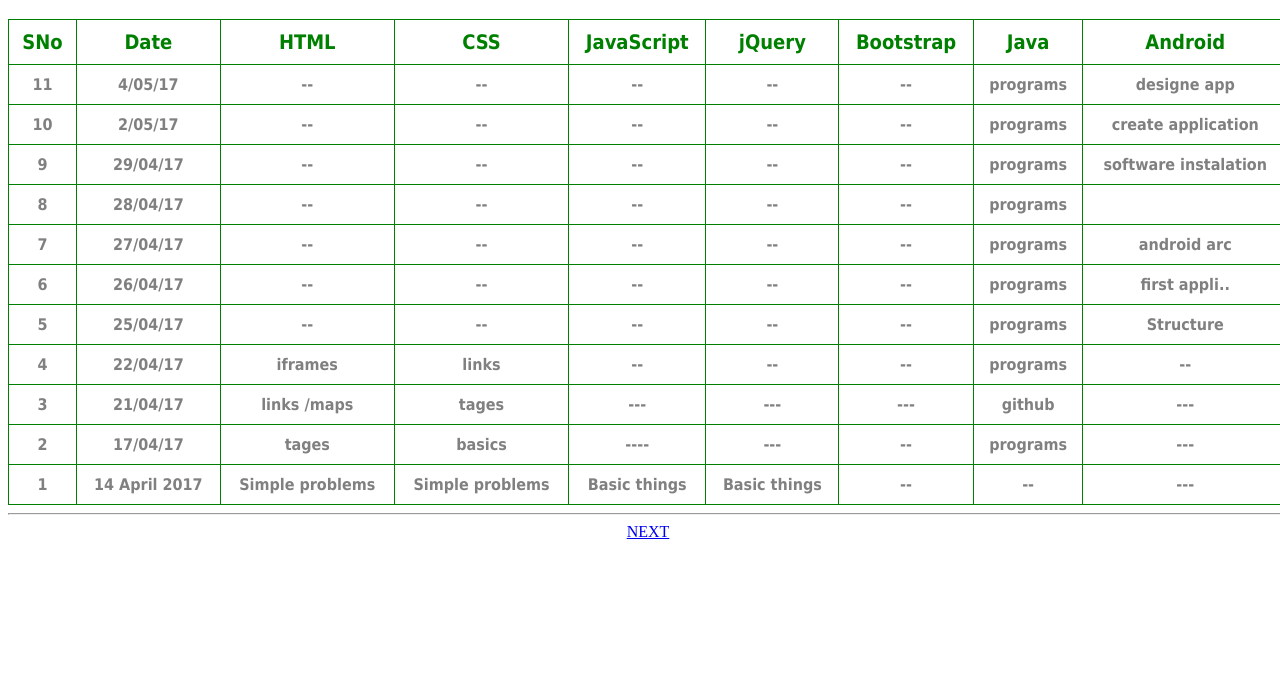
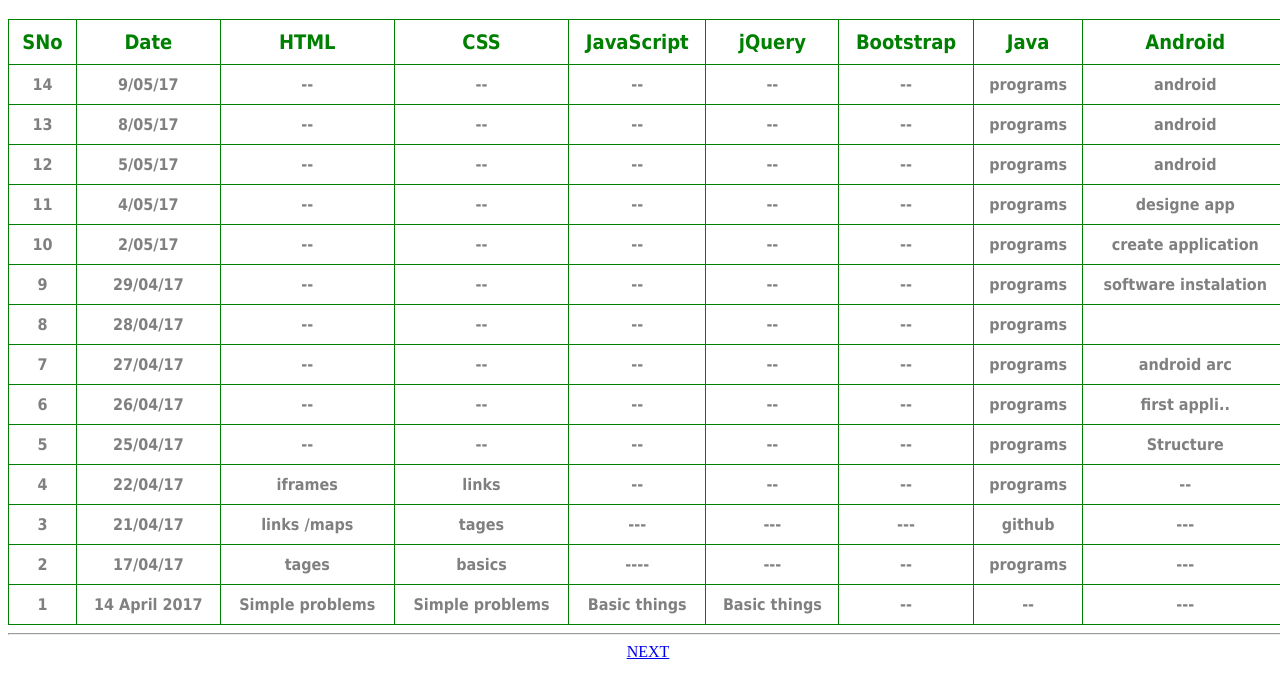
Before and after one commit to sandeepeswar/sandeepeswar.github.io, a plain HTML site: page daily-report.html in a window 1280 px wide. Shown: the part 61-756 px from the top of the page. Drawn offline with Linux system fonts and the light colour scheme.

Commit message:
Update daily-report.html

```diff
--- a/daily-report.html
+++ b/daily-report.html
@@ -56,6 +56,45 @@
 				<th>Java</th>
 				<th>Android</th>
 			</tr>
+			<tr>
+ 		       			<td>14</td>
+ 					<td>9/05/17</td>
+ 					<td>-- </td>
+ 					<td>--</td>
+ 					<td>--</td>
+ 					<td>--</td>
+ 					<td>--</td>
+ 					<td>programs</td>
+ 					<td>android</td>
+
+ 			<!--14 April 2017 entry-->
+ 			</tr>
+			<tr>
+ 		       			<td>13</td>
+ 					<td>8/05/17</td>
+ 					<td>-- </td>
+ 					<td>--</td>
+ 					<td>--</td>
+ 					<td>--</td>
+ 					<td>--</td>
+ 					<td>programs</td>
+ 					<td>android</td>
+
+ 			<!--14 April 2017 entry-->
+ 			</tr>
+			<tr>
+ 		       			<td>12</td>
+ 					<td>5/05/17</td>
+ 					<td>-- </td>
+ 					<td>--</td>
+ 					<td>--</td>
+ 					<td>--</td>
+ 					<td>--</td>
+ 					<td>programs</td>
+ 					<td>android</td>
+
+ 			<!--14 April 2017 entry-->
+ 			</tr>
 			<tr>
  		       			<td>11</td>
  					<td>4/05/17</td>
```
